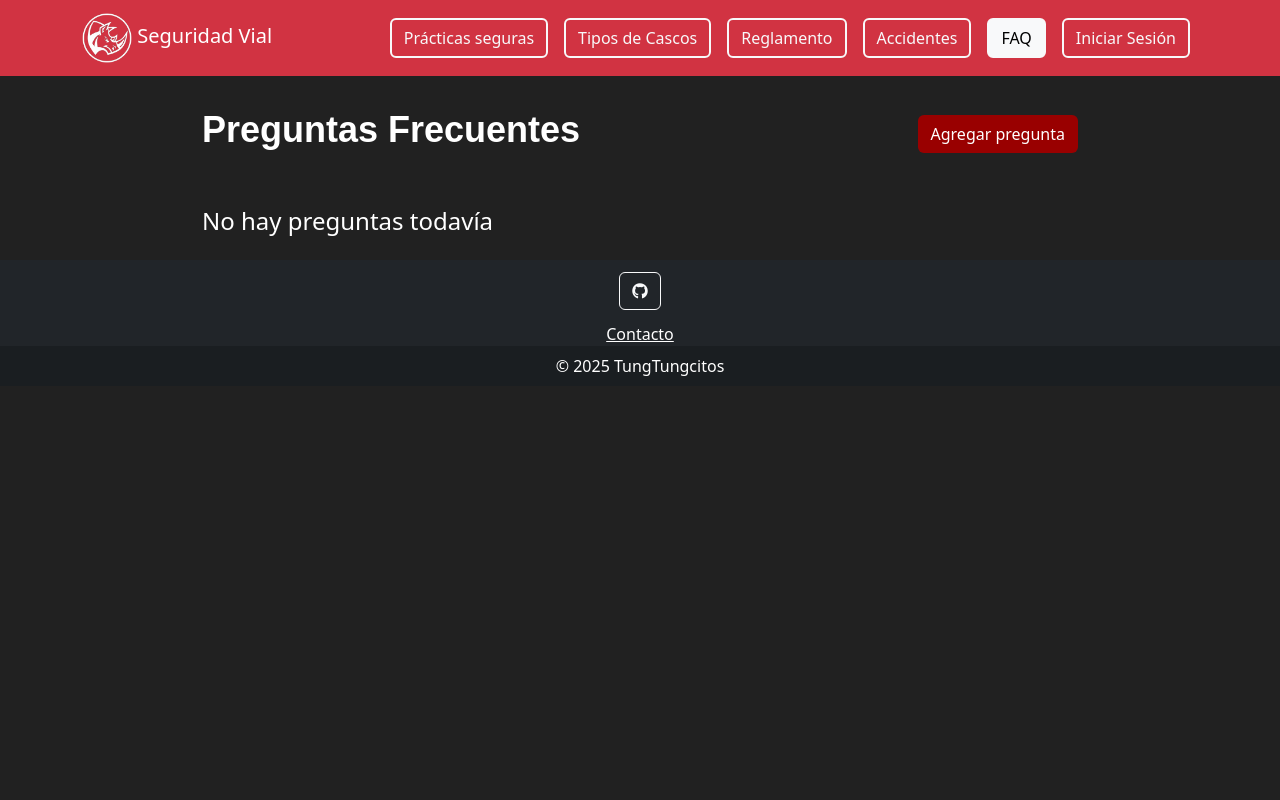
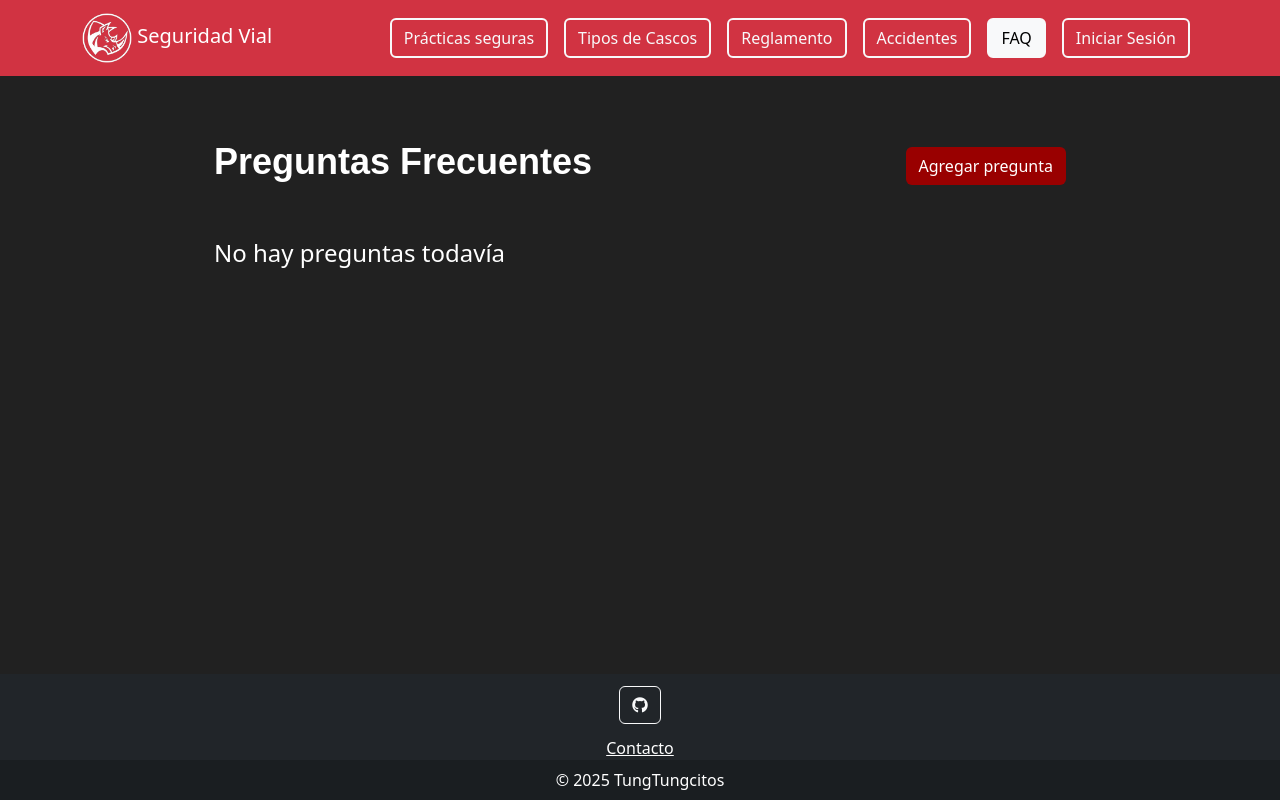
Before and after one commit to KarollJC/TungTung, a PHP site: page /preguntas_frec.php in a window 1280 px wide. Run offline with PHP 8.4, Linux system fonts and the light colour scheme; data that the repository does not hold is empty.

Commit message:
Footer corregido de FAQ

```diff
--- /dev/null
+++ b/Pages/css/stylesW.css
@@ -0,0 +1,8 @@
+html, body {
+    height: 100%;
+}
+
+body {
+    display: flex;
+    flex-direction: column;
+}
--- a/Pages/preguntas_frec.php
+++ b/Pages/preguntas_frec.php
@@ -40,6 +40,7 @@ $db_conn->close_connection();
     <link rel="stylesheet" href="https://cdnjs.cloudflare.com/ajax/libs/font-awesome/6.5.0/css/all.min.css">
     <link rel="stylesheet" href="css/general_style.css">
     <link rel="stylesheet" href="css/stylesNav.css">
+    <link rel="stylesheet" href="css/stylesW.css">
     <style>
         h1{
             font-size: clamp(24px, 4vw, 36px);
@@ -195,6 +196,8 @@ $db_conn->close_connection();
         </div>
     </nav>
 
+    <main class="flex-fill">
+        <div class="container mt-3 py-3" style="max-width:900px;">
             <div class="container mt-3 py-3" style="max-width:900px;">
                 <div class="d-flex flex-wrap justify-content-between align-items-center mb-4">
                     <h1 class="text-white">Preguntas Frecuentes</h1>
@@ -242,6 +245,8 @@ $db_conn->close_connection();
                     ?>
                 </div>
             </div>
+        </div>
+    </main>
 
     <footer class="bg-dark text-center text-white">
         <div class="container p-2 pb-0">
```
Lines whose indentation alone changed are shown as unchanged.
